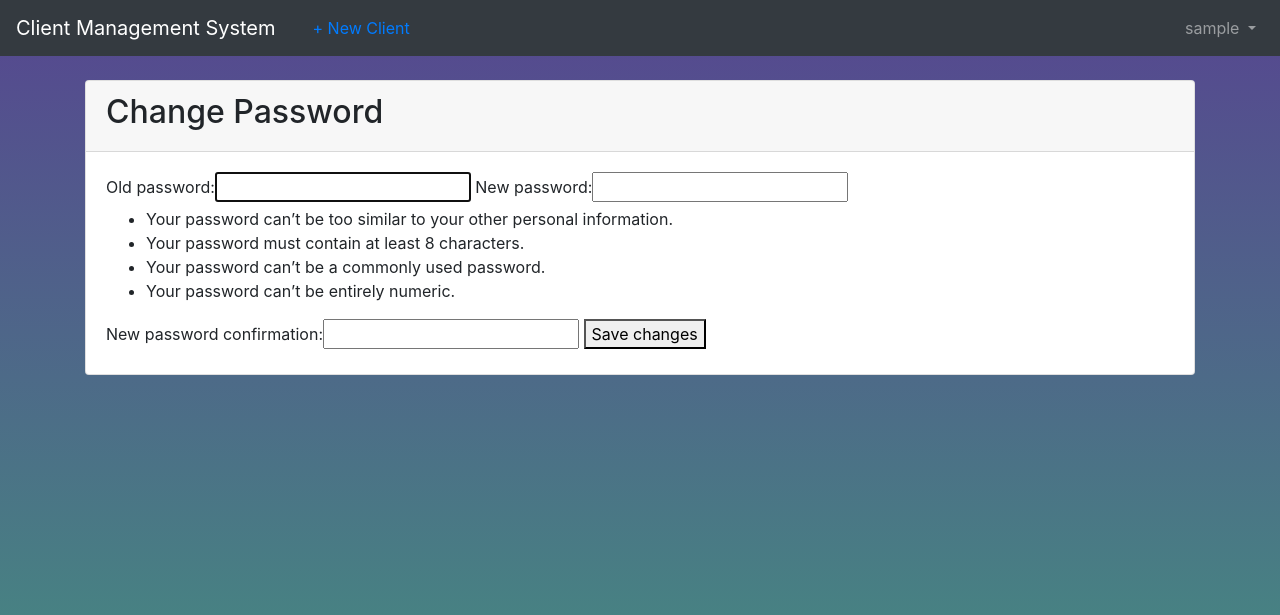
After one commit to Kpasula/autosector, a Django app: a page that uses templates/base.html in a window 1280 px wide. The commit adds this page. Shown: the top 615 px of the page. Run offline with Django 3.2, Linux system fonts and the light colour scheme; the visitor is signed in with stand-in values (Sample User, id 1); some libraries are stand-ins or nearby versions.

Commit message:
adding change password view

```diff
--- a/templates/base.html
+++ b/templates/base.html
@@ -9,17 +9,18 @@
     <!-- Bootstrap CSS -->
     <style>
         body {
- background-image: url("https://media.istockphoto.com/photos/metal-texture-background-picture-id812254568?k=20&m=812254568&s=612x612&w=0&h=1Ce45amogDoPZLx2UxVXu5zVgUqkLNu97DToNROGzlY=");
- background-color: #cccccc;}
+            background: -webkit-gradient(linear, left top, left bottom, from(#564690), to(#43937f)) fixed;
+        }
     </style>
-    <link rel="stylesheet" href="https://stackpath.bootstrapcdn.com/bootstrap/4.1.3/css/bootstrap.min.css" integrity="sha384-MCw98/SFnGE8fJT3GXwEOngsV7Zt27NXFoaoApmYm81iuXoPkFOJwJ8ERdknLPMO" crossorigin="anonymous">
+    <link rel="stylesheet" href="https://stackpath.bootstrapcdn.com/bootstrap/4.1.3/css/bootstrap.min.css"
+          integrity="sha384-MCw98/SFnGE8fJT3GXwEOngsV7Zt27NXFoaoApmYm81iuXoPkFOJwJ8ERdknLPMO" crossorigin="anonymous">
 </head>
 <body>
 <nav class="navbar navbar-expand-md navbar-dark bg-dark mb-4">
     <a class="navbar-brand" href="{% url 'home' %}">Client Management System</a>
     {% if user.is_authenticated %}
         <ul class="navbar-nav mr-auto">
-          <li class="btn ml-2"><a href="{% url 'client_new' %}">Add Client</a></li>
+            <li class="btn ml-2"><a href="{% url 'client_new' %}">+ New Client</a></li>
         </ul>
     {% endif %}
     <button class="navbar-toggler" type="button" data-toggle="collapse"
@@ -31,15 +32,12 @@
         {% if user.is_authenticated %}
             <ul class="navbar-nav ml-auto">
                 <li class="nav-item">
-              <a class="nav-link dropdown-toggle" href="#" id="userMenu"\
-              data-toggle="dropdown" aria-haspopup="true" aria-expanded\
-              ="false">
+                    <a class="nav-link dropdown-toggle" href="#" id="userMenu" data-toggle="dropdown" aria-haspopup="true" aria-expande="false">
                         {{ user.username }}
                     </a>
                     <div class="dropdown-menu dropdown-menu-right"
                          aria-labelledby="userMenu">
-                <a class="dropdown-item" href="{% url 'password_change'
-                %}">Change password</a>
+                        <a class="dropdown-item" href="{% url 'change_password'%}">Change password</a>
                         <div class="dropdown-divider"></div>
                         <a class="dropdown-item" href="{% url 'logout' %}">
                             Log Out</a>
@@ -63,8 +61,14 @@
 
 <!-- Optional JavaScript -->
 <!-- jQuery first, then Popper.js, then Bootstrap JS -->
-    <script src="https://code.jquery.com/jquery-3.3.1.slim.min.js"\ integrity="sha384-q8i/X+965DzO0rT7abK41JStQIAqVgRVzpbzo5smXKp4YfRvH+8abtTE1Pi6jizo" crossorigin="anonymous"></script>
-    <script src="https://cdnjs.cloudflare.com/ajax/libs/popper.js/1.14.3/umd/popper.min.js" integrity="sha384-ZMP7rVo3mIykV+2+9J3UJ46jBk0WLaUAdn689aCwoqbBJiSnjAK/l8WvCWPIPm49" crossorigin="anonymous"></script>
-    <script src="https://stackpath.bootstrapcdn.com/bootstrap/4.1.3/js/bootstrap.min.js" integrity="sha384-ChfqqxuZUCnJSK3+MXmPNIyE6ZbWh2IMqE241rYiqJxyMiZ6OW/JmZQ5stwEULTy" crossorigin="anonymous"></script>
+<script src="https://code.jquery.com/jquery-3.3.1.slim.min.js" \
+        integrity="sha384-q8i/X+965DzO0rT7abK41JStQIAqVgRVzpbzo5smXKp4YfRvH+8abtTE1Pi6jizo"
+        crossorigin="anonymous"></script>
+<script src="https://cdnjs.cloudflare.com/ajax/libs/popper.js/1.14.3/umd/popper.min.js"
+        integrity="sha384-ZMP7rVo3mIykV+2+9J3UJ46jBk0WLaUAdn689aCwoqbBJiSnjAK/l8WvCWPIPm49"
+        crossorigin="anonymous"></script>
+<script src="https://stackpath.bootstrapcdn.com/bootstrap/4.1.3/js/bootstrap.min.js"
+        integrity="sha384-ChfqqxuZUCnJSK3+MXmPNIyE6ZbWh2IMqE241rYiqJxyMiZ6OW/JmZQ5stwEULTy"
+        crossorigin="anonymous"></script>
 </body>
 </html>
--- /dev/null
+++ b/templates/change_password.html
@@ -0,0 +1,21 @@
+{% extends 'base.html' %}
+{% load crispy_forms_tags %}
+
+{% block title %}Change Password{% endblock title %}
+
+{% block content %}
+    <div class="card">
+        <div class="card-header">
+
+            <h2>Change Password</h2>
+        </div>
+        <div class="card-body">
+
+            <form method="post">
+                {% csrf_token %}
+                {{ form }}
+                <button type="submit">Save changes</button>
+            </form>
+        </div>
+    </div>
+{% endblock content %}
--- a/users/urls.py
+++ b/users/urls.py
@@ -1,7 +1,8 @@
 from django.urls import path
 # from . import views
-from .views import SignUpView
+from .views import SignUpView, change_password
 
 urlpatterns = [
     path('signup/', SignUpView.as_view(), name='signup'),
+    path('^password/', change_password, name='change_password'),
 ]
--- a/users/views.py
+++ b/users/views.py
@@ -3,6 +3,26 @@ from django.views import generic
 
 from .forms import CustomUserCreationForm
 
+from django.contrib import messages
+from django.contrib.auth import update_session_auth_hash
+from django.contrib.auth.forms import PasswordChangeForm
+from django.shortcuts import render, redirect
+
+def change_password(request):
+    if request.method == 'POST':
+        form = PasswordChangeForm(request.user, request.POST)
+        if form.is_valid():
+            user = form.save()
+            update_session_auth_hash(request, user)  # Important!
+            messages.success(request, 'Your password was successfully updated!')
+            return redirect('change_password')
+        else:
+            messages.error(request, 'Please correct the error below.')
+    else:
+        form = PasswordChangeForm(request.user)
+    return render(request, 'change_password.html', {
+        'form': form
+    })
 
 class SignUpView(generic.CreateView):
     form_class = CustomUserCreationForm
```
Lines whose indentation alone changed are shown as unchanged.
